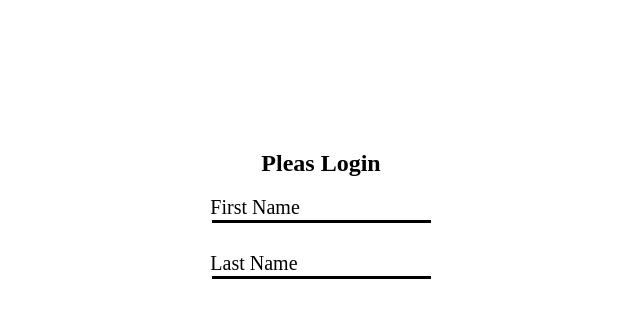
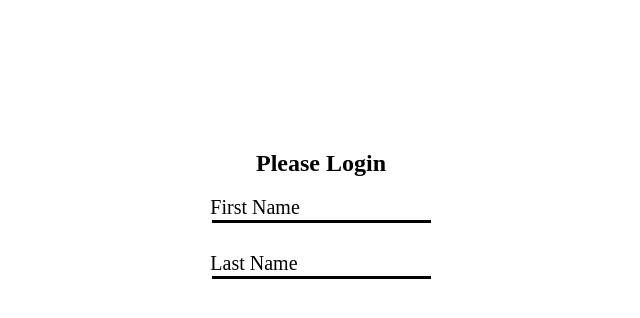
Before and after one commit to mhFarokDev/animated-contact-form, a plain HTML site: page index.html in a window 1280 px wide. Shown: the full height of the page, 319-959 px from the left. Drawn offline with Linux system fonts and the light colour scheme.

Commit message:
Update index.html

```diff
--- a/index.html
+++ b/index.html
@@ -63,7 +63,7 @@
 </head>
 <body>
 	<header>
-		<h2>Pleas Login </h2>
+		<h2>Please Login </h2>
 		<div class="contact">
 			<input type="text" id="inp1" onkeyup="clickok()">
 			<label id="ssf" for="inp1">First Name</label>
```
